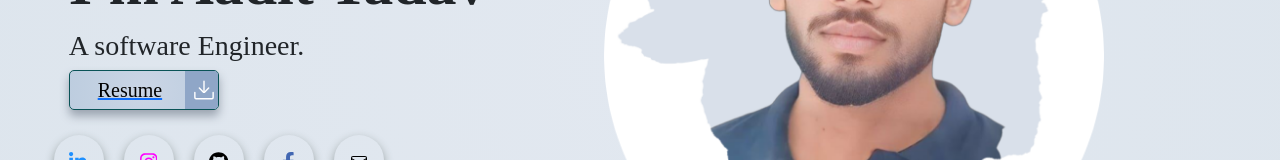
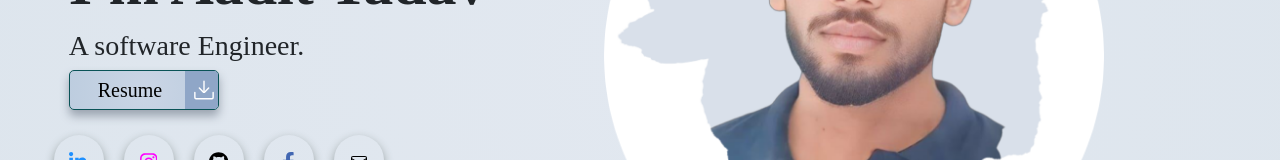
Before and after one commit to Aadityadav191/PORTFOLIO, a React (Create React App) app: page / in a window 1280 px wide. Shown: the part 360-520 px from the top of the page. Built offline with nearby package versions, Linux system fonts and the light colour scheme.

Commit message:
adding cv to download btn

```diff
--- a/src/Components/Buttons/DownloadBtn/DownloadBtn.css
+++ b/src/Components/Buttons/DownloadBtn/DownloadBtn.css
@@ -12,6 +12,11 @@
     box-shadow: 0px 6px 10px #9ba4b0;
 
   }
+
+  .download-link {
+    text-decoration: none;
+  }
+
 
   .Dbutton, .Dbutton__icon, .Dbutton__text {
     transition: all 0.3s;
--- a/src/Components/Buttons/DownloadBtn/DownloadBtn.js
+++ b/src/Components/Buttons/DownloadBtn/DownloadBtn.js
@@ -4,7 +4,7 @@ import "./DownloadBtn.css";
 export default function DownloadBtn() {
   return (
     <>
-      <a href="/CV.pdf" download="AadityaYadav_CV.pdf" className="download-link">
+      <a href="/CV.pdf" download="AaditYadav CV.pdf" className="download-link">
         <button
           className="Dbutton"
           type="button"
```
